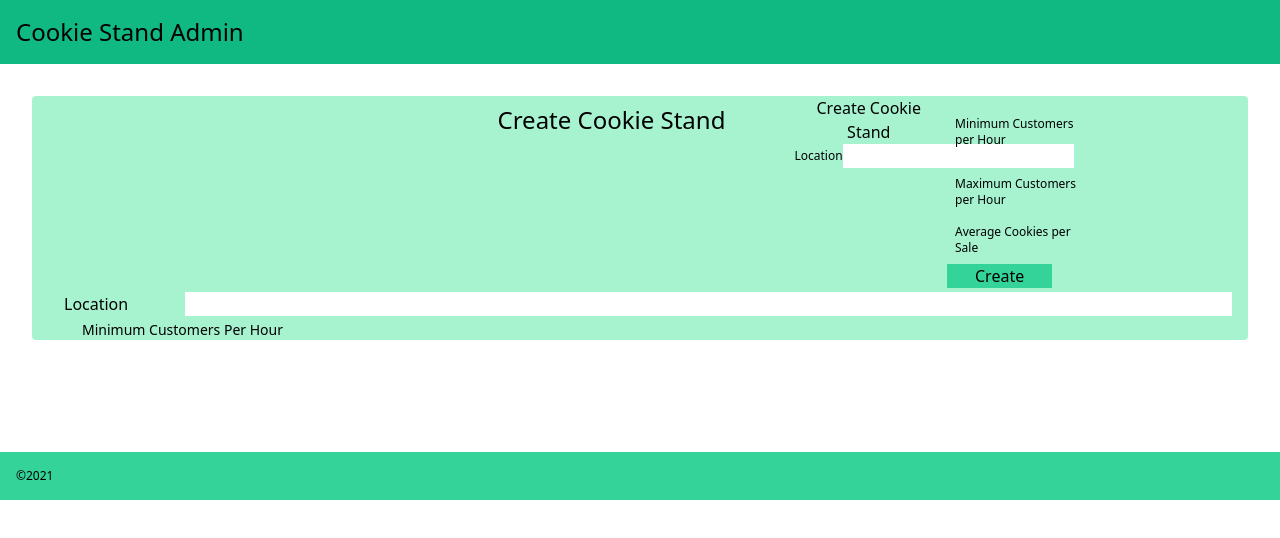
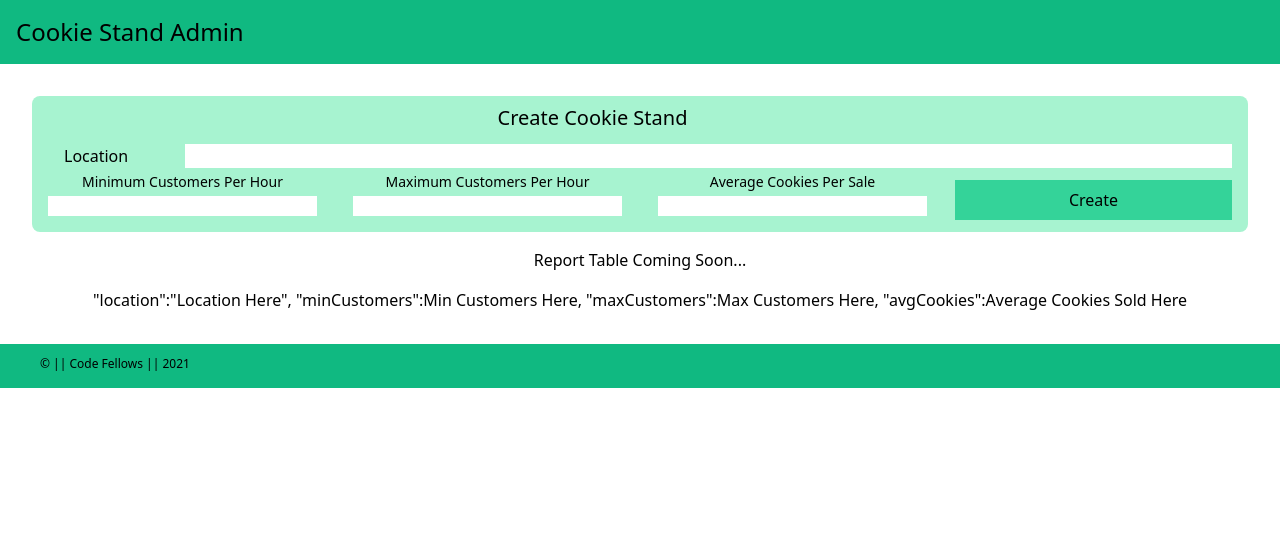
Before and after one commit to Bhattb2/cookie-stand-admin, a Next.js app in the folder cookie-stand-admin/: page / in a window 1280 px wide. Shown: the top 538 px of the page. Built offline with nearby package versions, Linux system fonts and the light colour scheme.

Commit message:
completed lab cleaned up code

```diff
--- a/cookie-stand-admin/pages/index.js
+++ b/cookie-stand-admin/pages/index.js
@@ -11,14 +11,14 @@ export default function Home() {
   function formHandler(event){
     event.preventDefault();
     setLocation(event.target.location.value)
-    setMinCust(event.target.min_cuat.value)
+    setMinCust(event.target.min_cust.value)
     setMaxCust(event.target.max_cust.value)
     setAvgCookies(event.target.avg_per.value)
   }
 
 
   return (
-    <div className="">
+    <section className="">
       <Head>
         <title>Cookie Stand</title>
         <link rel="icon" href="/favicon.ico" />
@@ -30,44 +30,30 @@ export default function Home() {
       </header>
 
       <main className="m-8">
-      <form onSubmit={formHandler} className=" grid gap-1 bg-green-200 rounded grid-cols-8 mb-4">
-        <legend className='col-start-4 col-span-2 text-2xl m-2'>Create Cookie Stand</legend>
+      <form onSubmit={formHandler} className=" grid gap-1 bg-green-200 rounded-lg grid-cols-8 mb-4">
+        <legend className='col-start-4 col-span-2 text-xl m-2'>Create Cookie Stand</legend>
         <label className='row-start-2 col-start-1 col-span-1 ml-8' for='location'>Location</label>
         <input className='row-start-2 col-start-2 col-span-7 text-sm mr-4' name='location'></input>
         <label className='row-start-3 col-start-1 col-span-2 text-sm text-center' for='min_cust'>Minimum Customers Per Hour</label>
-
-
-        <div className="">
-          <p className="text-center" >Create Cookie Stand</p>
-          <form className="flex p3 mx-0">
-          <button className="text-xs">Location</button>
-          <input className="flex-auto"></input>
-          </form>
-        </div>
-
-        <nav>
-          <div className="static">
-            <div className="my-3 inline-block p-2 text-xs"><p>Minimum Customers per Hour</p></div>
-
-            <div className="inline-block p-2 text-xs"><p>Maximum Customers per Hour</p></div>
-
-            <div className="inline-block p-2 text-xs"><p>Average Cookies per Sale</p></div>
-
-            <button className="px-7 pu-2.5 bg-green-400">Create</button>
-
-          </div>
-        </nav>
-
+        <input className='row-start-4 col-start-1 col-span-2 text-sm mr-4 ml-4 mb-4' name='min_cust'></input>
+        <label className='row-start-3 col-start-3 col-span-2 text-sm text-center' for='max_cust'>Maximum Customers Per Hour</label>
+        <input className='row-start-4 col-start-3 col-span-2 text-sm mr-4 ml-4 mb-4' name='max_cust'></input>
+        <label className='row-start-3 col-start-5 col-span-2 text-sm text-center' for='avg_per'>Average Cookies Per Sale</label>
+        <input className='row-start-4 col-start-5 col-span-2 text-sm mr-4 ml-4 mb-4' name='avg_per'></input>
+        <button className='row-start-3 col-start-7 col-span-2 row-span-2 bg-green-400 mr-4 ml-2 mb-3 mt-2'>Create</button>
 
       </form>
+
+      <h2 className='text-center mb-4'>Report Table Coming Soon...</h2>
+      <p className="my-3 text-center"> "location":"{location}", "minCustomers":{minCust}, "maxCustomers":{maxCust}, "avgCookies":{avgCookies} </p>
+
       </main>
 
 
-      <footer className="p-4 mt-28 bg-green-400 text-xs">
-        <p>&copy;2021</p>
-
+      <footer className="p-4 pt-2 bg-green-500 text-xs">
+        <p className='ml-6 pt-1'>&copy; || Code Fellows || 2021</p>
 
       </footer>
-    </div>
+    </section>
   )
 }
```
